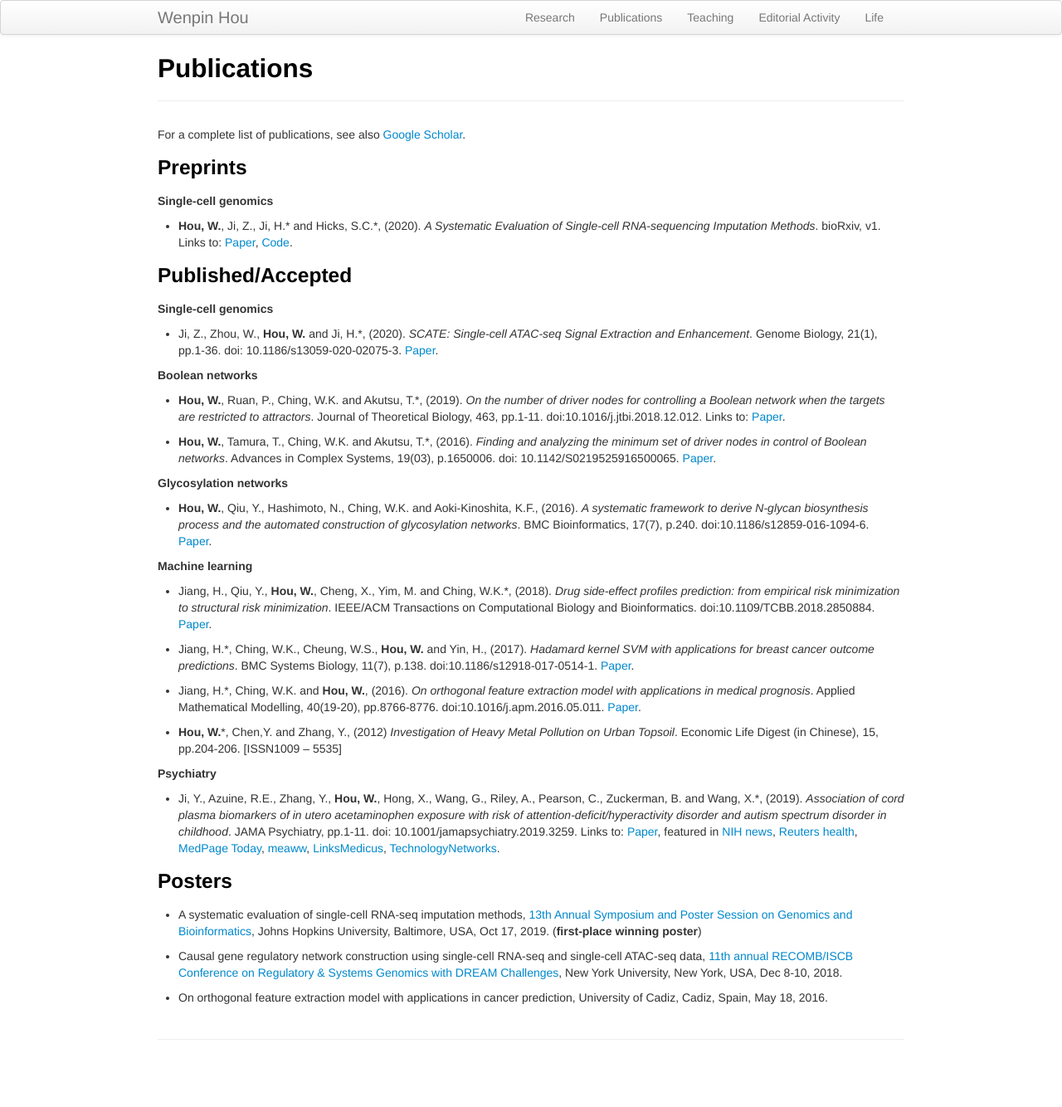
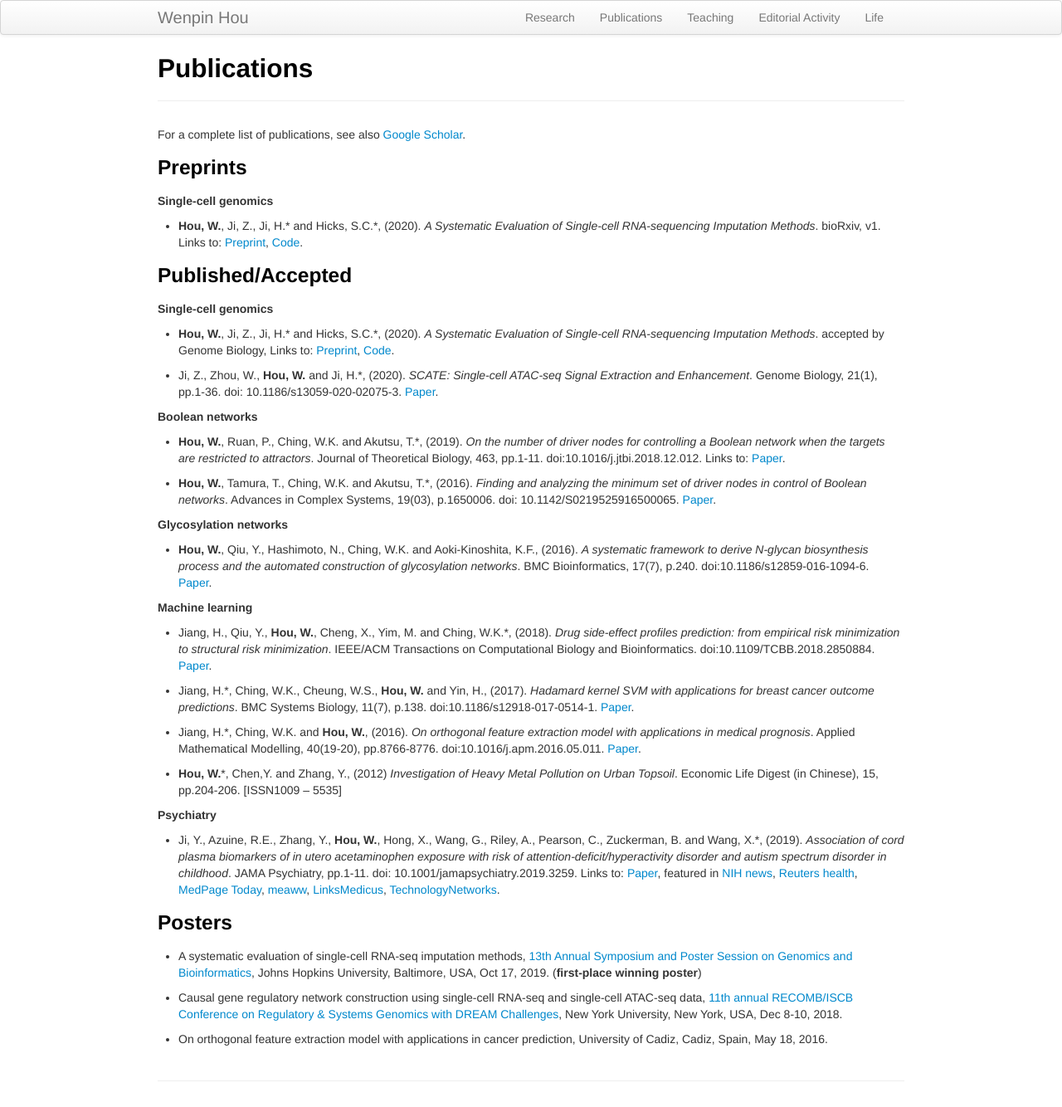
Before and after one commit to Winnie09/Wenpin_Hou, a Jekyll site: the page built from pages/publications.md, in a window 1280 px wide. Shown: the whole page at 83% size. Built offline with Jekyll 4.4.1, drawn with Linux system fonts in a browser that asks for light colours; before the commit the page ends 1284 px from its top, so only the background shows below that.

Commit message:
add publication

```diff
--- a/pages/publications.md
+++ b/pages/publications.md
@@ -13,10 +13,12 @@ For a complete list of publications, see also [Google Scholar](https://scholar.g
 
 ##### Single-cell genomics
 
-- **Hou, W.**, Ji, Z., Ji, H.\* and Hicks, S.C.\*, (2020). *A Systematic Evaluation of Single-cell RNA-sequencing Imputation Methods*. bioRxiv, v1. Links to: [Paper](https://www.biorxiv.org/content/10.1101/2020.01.29.925974v1.full), [Code](https://github.com/Winnie09/imputationBenchmark).
+- **Hou, W.**, Ji, Z., Ji, H.\* and Hicks, S.C.\*, (2020). *A Systematic Evaluation of Single-cell RNA-sequencing Imputation Methods*. bioRxiv, v1. Links to: [Preprint](https://www.biorxiv.org/content/10.1101/2020.01.29.925974v1.full), [Code](https://github.com/Winnie09/imputationBenchmark).
 
 ### Published/Accepted
 ##### Single-cell genomics
+- **Hou, W.**, Ji, Z., Ji, H.\* and Hicks, S.C.\*, (2020). *A Systematic Evaluation of Single-cell RNA-sequencing Imputation Methods*. accepted by Genome Biology, Links to: [Preprint](https://www.biorxiv.org/content/10.1101/2020.01.29.925974v1.full), [Code](https://github.com/Winnie09/imputationBenchmark).
+
 - Ji, Z., Zhou, W., **Hou, W.** and Ji, H.\*, (2020). *SCATE: Single-cell ATAC-seq Signal Extraction and Enhancement*. Genome Biology, 21(1), pp.1-36. doi: 10.1186/s13059-020-02075-3. [Paper](https://genomebiology.biomedcentral.com/articles/10.1186/s13059-020-02075-3).
 
 ##### Boolean networks
```
